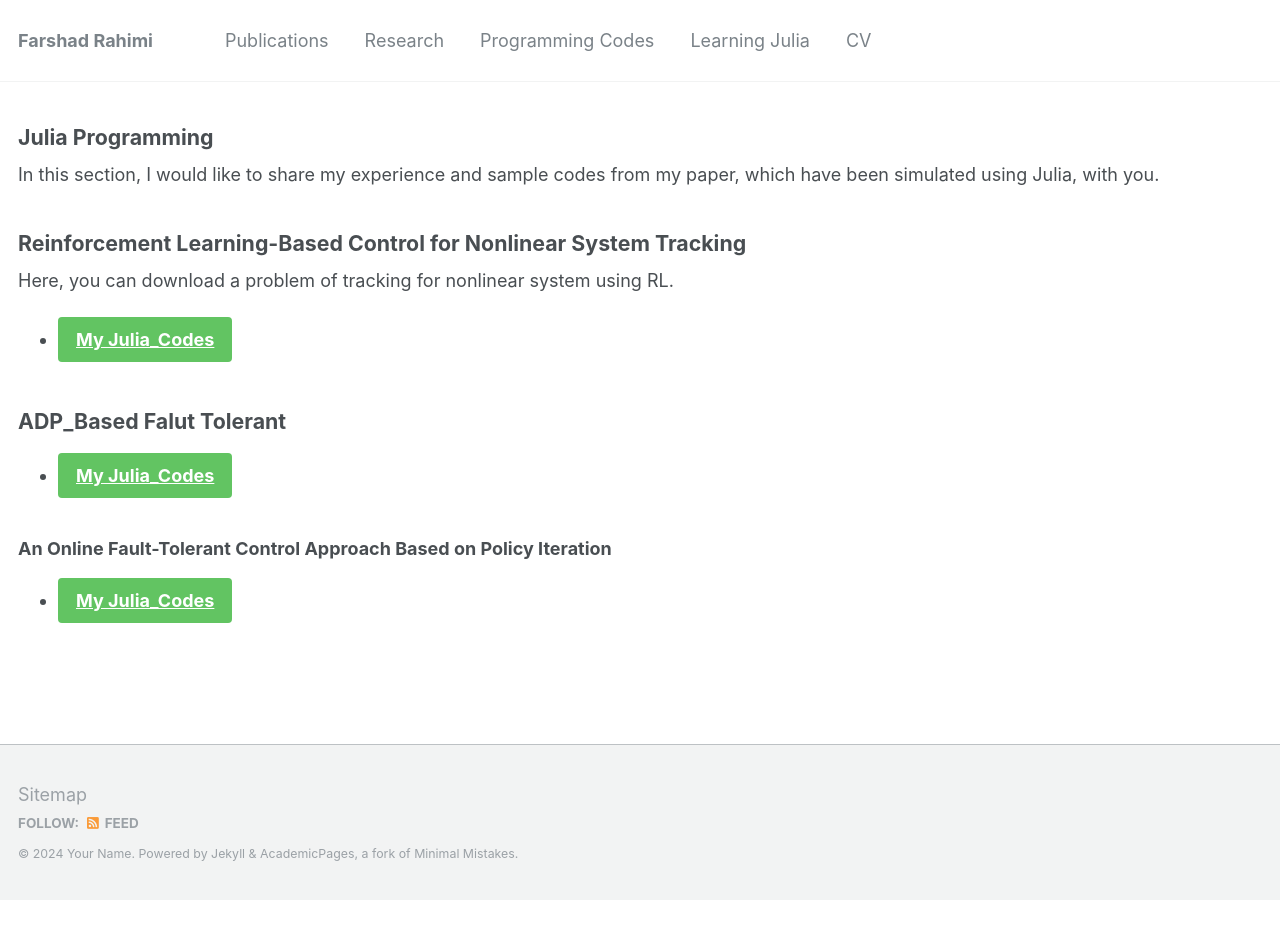
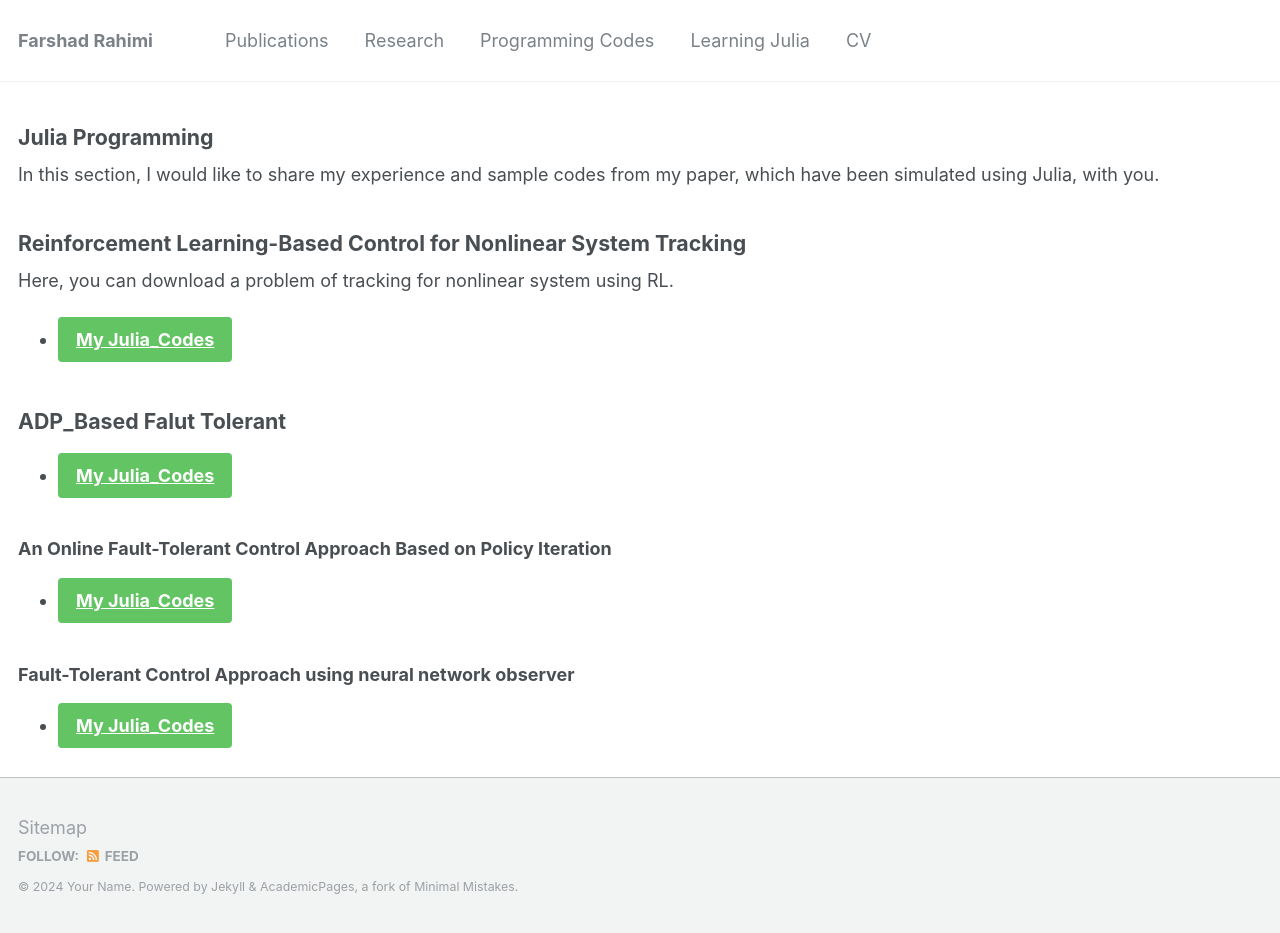
Before and after one commit to Farshad-Rahimi/FarshadRahimi, a Jekyll site: the page built from _teaching/2015-spring-teaching-3.md, in a window 1280 px wide. Built offline with Jekyll 4.4.1, drawn with Linux system fonts in a browser that asks for light colours; before the commit the page ends 900 px from its top, so only the background shows below that.

Commit message:
Update 2015-spring-teaching-3.md

```diff
--- a/_teaching/2015-spring-teaching-3.md
+++ b/_teaching/2015-spring-teaching-3.md
@@ -23,3 +23,6 @@ Here, you can download a problem of tracking for nonlinear system using RL.
 
 ### An Online Fault-Tolerant Control Approach Based on Policy Iteration
 - [My Julia_Codes](https://farshad-rahimi.github.io/FarshadRahimi/files/Simulation.rar){: .btn .btn--success .btn--large}
+
+### Fault-Tolerant Control Approach using neural network observer
+- [My Julia_Codes](https://farshad-rahimi.github.io/FarshadRahimi/files/Julia_codes_Neural_observer.rar){: .btn .btn--success .btn--large}
```
